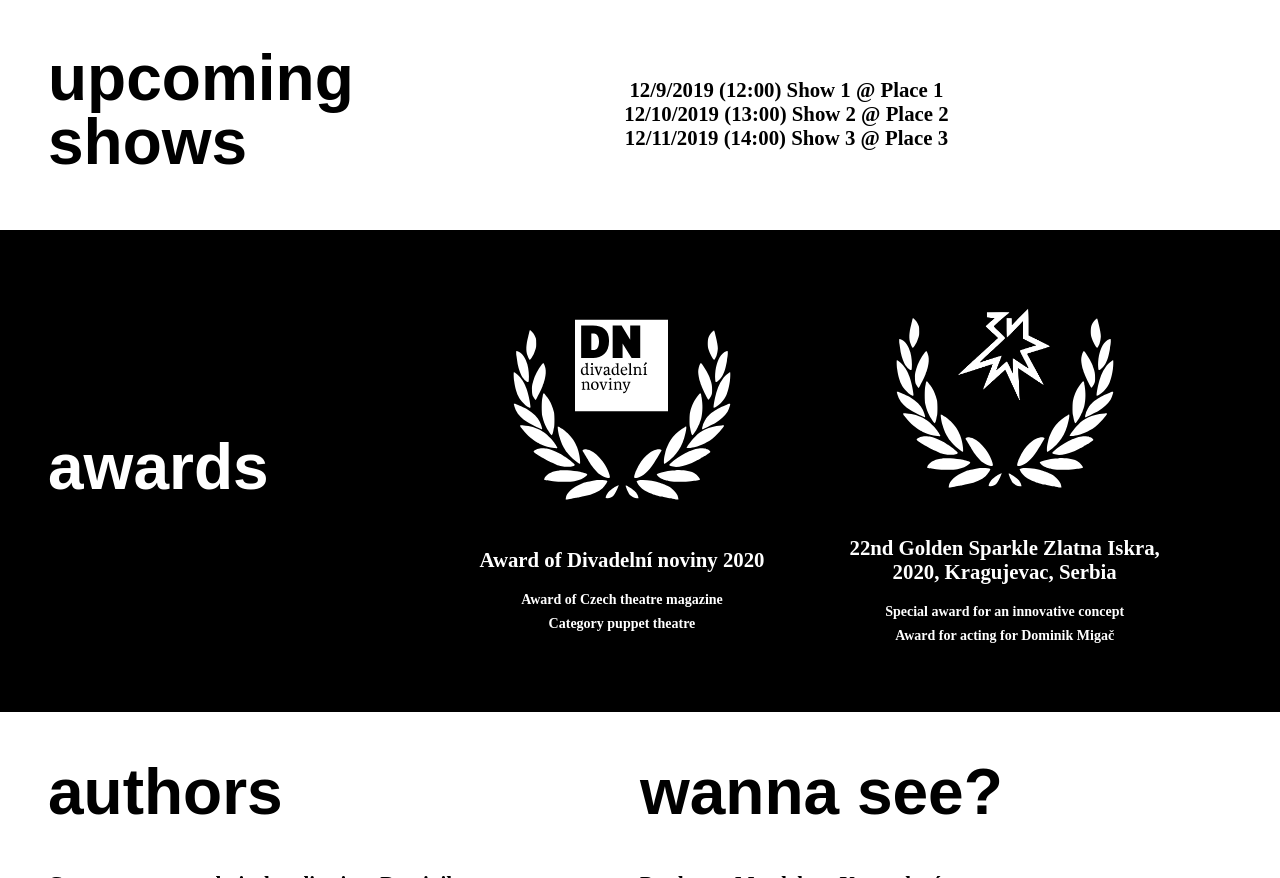
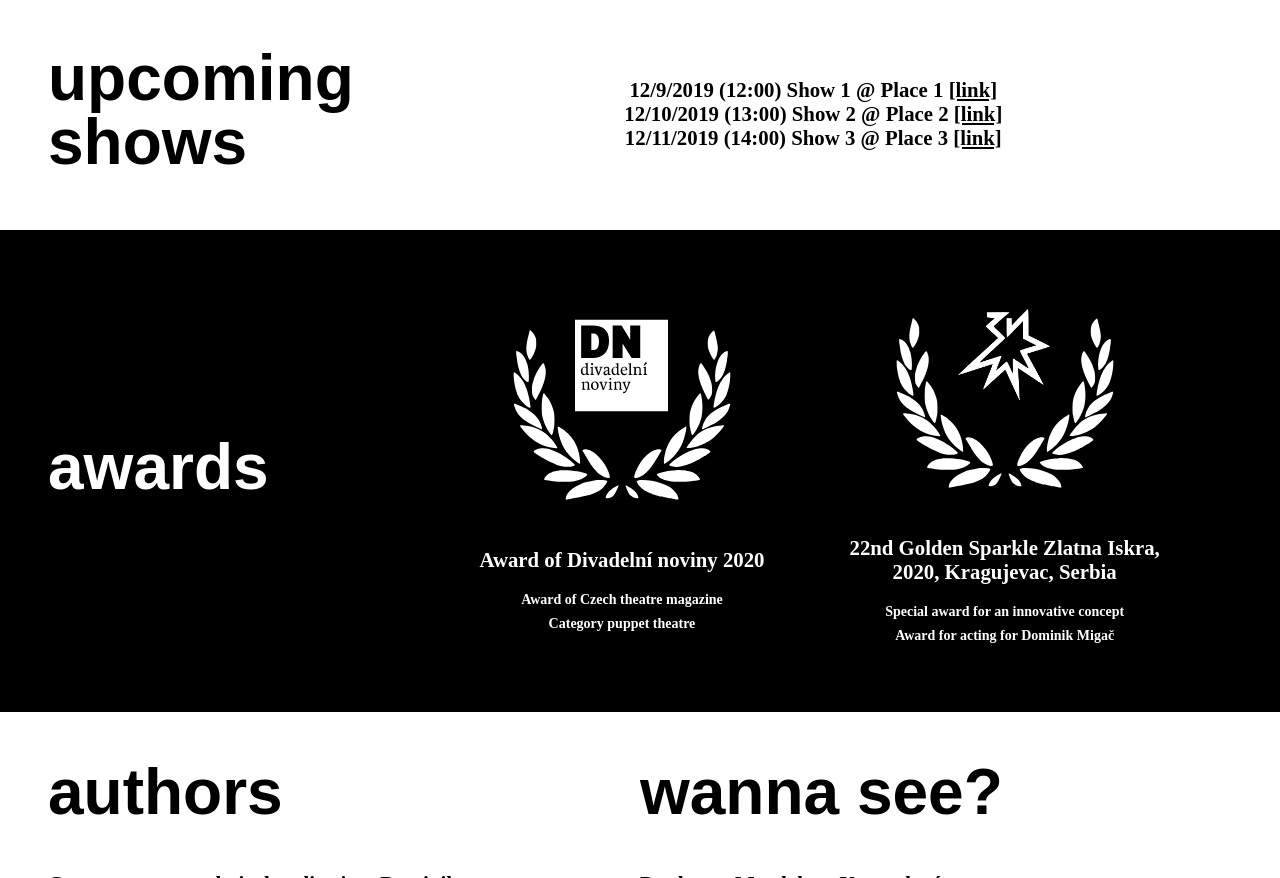
Before and after one commit to janvlasaty/prefaby, a plain HTML site: page index.html in a window 1280 px wide. Shown: the part 2502-3380 px from the top of the page. Drawn offline with nearby package versions, Linux system fonts and the light colour scheme; a web font is replaced by a local one.

Commit message:
Refactor CSS to update link color in shows section

```diff
--- a/styles2.css
+++ b/styles2.css
@@ -36,7 +36,7 @@ a {
   color: white;
 }
 
-.footer a {
+.shows a, .footer a {
   color: black;
 }
 
```
